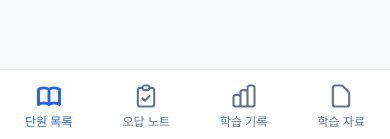
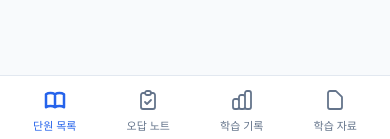
Before and after one commit to amos5018-rgb/grammar-prac, a Next.js app: page / in a window 390 px wide. Shown: the part 702-841 px from the top of the page. Built offline with nearby package versions, Linux system fonts and the light colour scheme; a web font is replaced by a local one.

Commit message:
style: 하단 네비게이션 여백 개선 및 safe area 대응
- 아이콘·라벨 간격, 상하 패딩 조정 (토스 앱 스타일 참고)
- iPhone 홈 인디케이터 영역 safe area inset 적용
- viewport-fit=cover 메타태그 추가

https://claude.ai/code/session_01J9mUzFiSKvkfzPBqnw95uB

```diff
--- a/src/app/layout.tsx
+++ b/src/app/layout.tsx
@@ -23,6 +23,7 @@ export default function RootLayout({
   return (
     <html lang="ko" suppressHydrationWarning>
       <head>
+        <meta name="viewport" content="width=device-width, initial-scale=1, viewport-fit=cover" />
         <link
           rel="preconnect"
           href="https://cdn.jsdelivr.net"
--- a/src/components/BottomNav.tsx
+++ b/src/components/BottomNav.tsx
@@ -19,19 +19,19 @@ export default function BottomNav() {
   };
 
   return (
-    <nav className="fixed bottom-0 left-0 right-0 z-50 bg-surface border-t border-border">
-      <div className="max-w-3xl mx-auto flex">
+    <nav className="fixed bottom-0 left-0 right-0 z-50 bg-surface border-t border-border pb-[env(safe-area-inset-bottom)]">
+      <div className="max-w-3xl mx-auto flex px-2">
         {navItems.map(item => {
           const active = isActive(item.href);
           return (
             <Link
               key={item.href}
               href={item.href}
-              className={`flex-1 flex flex-col items-center gap-1 py-3 text-xs font-medium transition-colors ${
+              className={`flex-1 flex flex-col items-center gap-1.5 pt-3 pb-2 text-[11px] font-medium transition-colors ${
                 active ? 'text-primary' : 'text-text-secondary'
               }`}
             >
-              <item.icon className="w-7 h-7" active={active} />
+              <item.icon className="w-6 h-6" active={active} />
               {item.label}
             </Link>
           );
```
